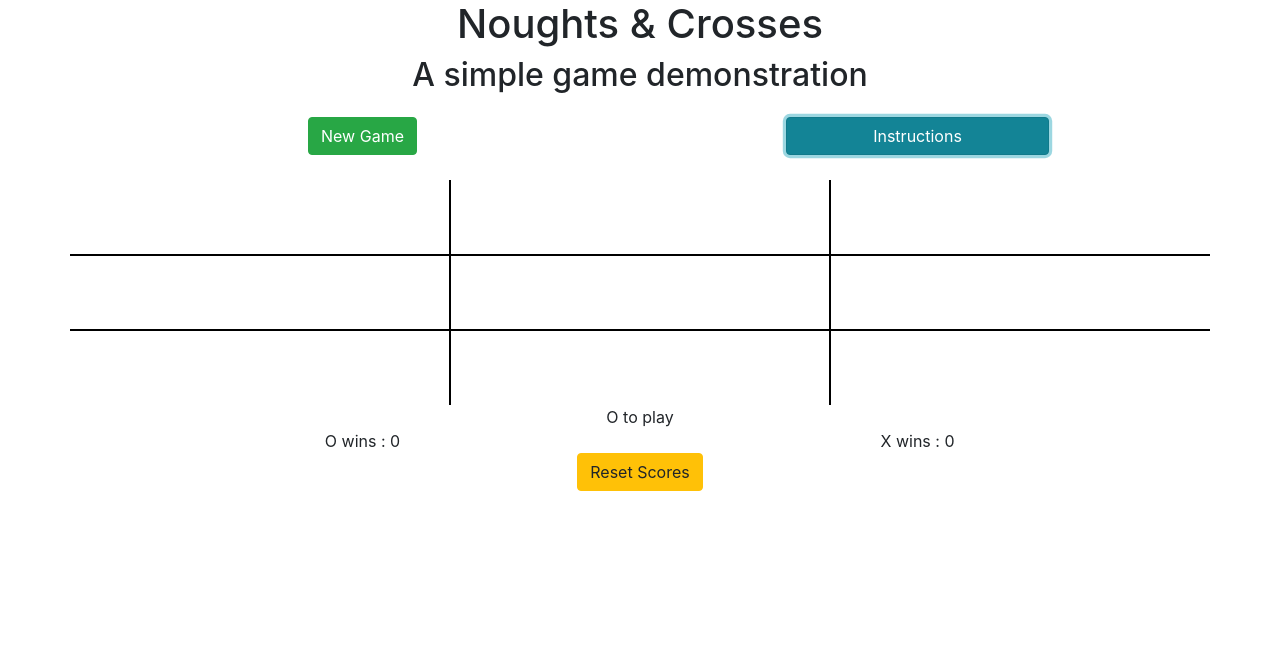
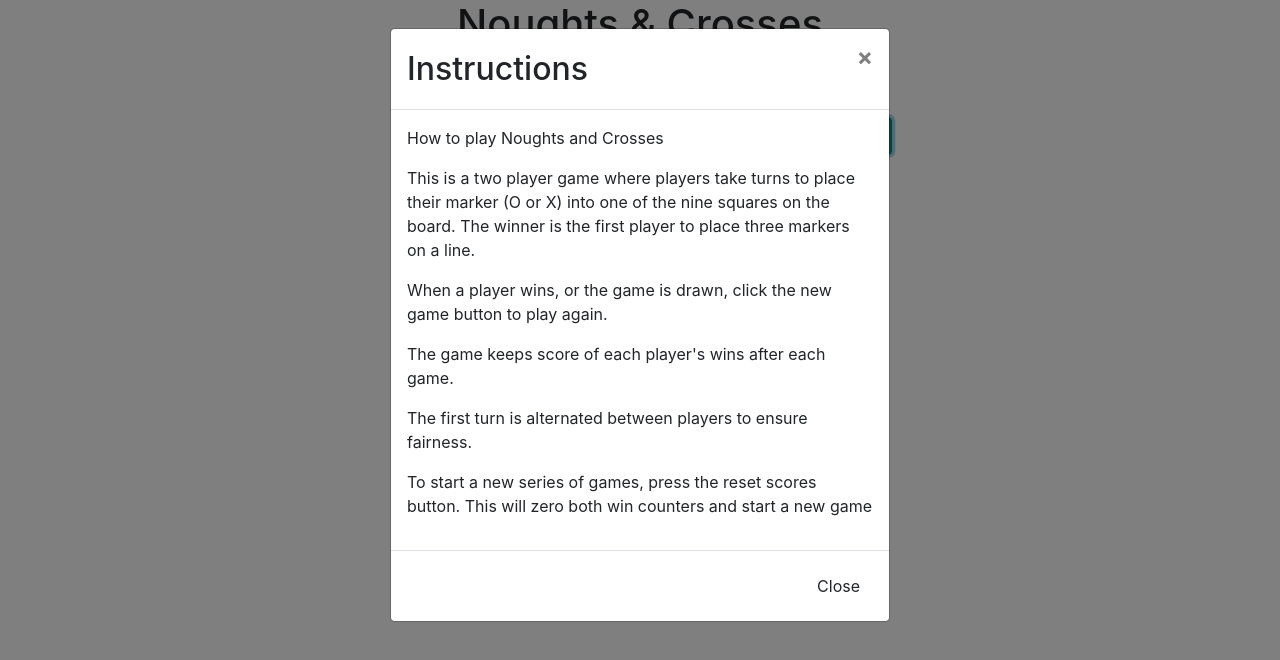
Before and after one commit to BackstagecrewIS/tictactoe, a plain HTML site: page index.html in a window 1280 px wide. Both pictures are taken after a click on the button "Instructions". Drawn offline with nearby package versions, Linux system fonts and the light colour scheme; a web font is replaced by a local one.

Commit message:
Add modal popup for the game instuctions

```diff
--- a/assets/css/style.css
+++ b/assets/css/style.css
@@ -16,8 +16,10 @@ h1, h2 {
 
 /*------------------------- Game Board ----------------------- */
 
-.game-board {
-    height: 75px;
+.game-board, row {
+    display: flex;
+    -ms-flex-wrap: wrap;
+    justify-content: center;
 }
 
 .square {
--- a/assets/js/game.js
+++ b/assets/js/game.js
@@ -112,21 +112,21 @@ document.addEventListener('DOMContentLoaded', function() {
       };
 // ---------------------------------------- Button listeners
 
-      let buttons = document.getElementsByTagName('button');
-      for (let button of buttons) {
-          button.addEventListener("click", function() {
-              if (this.getAttribute("data-type") === "new-game") {
-                  newGame();
-              } else if (this.getAttribute("data-type") === "instructions") {
-                  showInstructions();
-              } else if (this.getAttribute("data-type") === "reset") {
-                  console.log("Reset");
-              } else {
-                  console.log("ERROR");
-              };
+      // let buttons = document.getElementsByTagName('button');
+      // for (let button of buttons) {
+      //     button.addEventListener("click", function() {
+      //         if (this.getAttribute("data-type") === "new-game") {
+      //             newGame();
+      //         } else if (this.getAttribute("data-type") === "instructions") {
+      //             showInstructions();
+      //         } else if (this.getAttribute("data-type") === "reset") {
+      //             console.log("Reset");
+      //         } else {
+      //             console.log("ERROR");
+      //         };
 
-          });
-      };
+      //     });
+      // };
 });
 
 // ---------------------------------------- Check for valid move
--- a/index.html
+++ b/index.html
@@ -4,9 +4,12 @@
     <meta charset="UTF-8">
     <meta http-equiv="X-UA-Compatible" content="IE=edge">
     <meta name="viewport" content="width=device-width, initial-scale=1.0">
+    <script src="https://code.jquery.com/jquery-3.6.3.js" integrity="sha256-nQLuAZGRRcILA+6dMBOvcRh5Pe310sBpanc6+QBmyVM=" crossorigin="anonymous"></script>
+    <link rel="stylesheet" href="https://cdn.jsdelivr.net/npm/bootstrap@4.4.1/dist/css/bootstrap.min.css" integrity="sha384-Vkoo8x4CGsO3+Hhxv8T/Q5PaXtkKtu6ug5TOeNV6gBiFeWPGFN9MuhOf23Q9Ifjh" crossorigin="anonymous">
+    <script src="https://cdn.jsdelivr.net/npm/bootstrap@4.3.1/dist/js/bootstrap.min.js" integrity="sha384-JjSmVgyd0p3pXB1rRibZUAYoIIy6OrQ6VrjIEaFf/nJGzIxFDsf4x0xIM+B07jRM" crossorigin="anonymous"></script>
+
+
     <link rel="stylesheet" href="assets/css/style.css">
-    <link rel="stylesheet" href="https://cdn.jsdelivr.net/npm/bootstrap@4.4.1/dist/css/bootstrap.min.css" integrity="sha384-Vkoo8x4CGsO3+Hhxv8T/Q5PaXtkKtu6ug5TOeNV6gBiFeWPGFN9MuhOf23Q9Ifjh" crossorigin="anonymous">
-    <script src="https://kit.fontawesome.com/f80fe9b438.js" crossorigin="anonymous"></script>
     <script src="assets/js/game.js"></script>
     <title>Noughts And Crosses</title>
 </head>
@@ -25,25 +28,25 @@
             <button type="button" data-type = "new-game" class="btn btn-success" id="new_game">New Game</button>
           </div>
           <div class="col-6">
-            <button type="button" data-type = "instructions" class="btn btn-info" id="instructions">Instructions</button>
+            <button type="button" data-type = "instructions" class="btn btn-info" data-toggle="modal" data-target="#modal">Instructions</button>
           </div>
         </div>
     </div>
     <section>
         <div class="row game-board">
-            <div id="1" class="square game-square-1 col"><span></span></div>
-            <div id="2" class="square game-square-2 col"><span></span></div>
-            <div id="3" class="square game-square-3 col"><span></span></div>
+            <div id="1" class="square game-square-1 col-2"><span></span></div>
+            <div id="2" class="square game-square-2 col-2"><span></span></div>
+            <div id="3" class="square game-square-3 col-2"><span></span></div>
         </div>
         <div class="row game-board">
-            <div id="4" class="square game-square-4 col"><span></span></div>
-            <div id="5" class="square game-square-5 col"><span></span></div>
-            <div id="6" class="square game-square-6 col"><span></span></div>
+            <div id="4" class="square game-square-4 col-2"><span></span></div>
+            <div id="5" class="square game-square-5 col-2"><span></span></div>
+            <div id="6" class="square game-square-6 col-2"><span></span></div>
         </div>
         <div class="row game-board">
-            <div id="7" class="square game-square-7 col"><span></span></div>
-            <div id="8" class="square game-square-8 col"><span></span></div>
-            <div id="9" class="square game-square-9 col"><span></span></div>
+            <div id="7" class="square game-square-7 col-2"><span></span></div>
+            <div id="8" class="square game-square-8 col-2"><span></span></div>
+            <div id="9" class="square game-square-9 col-2"><span></span></div>
         </div>
     </section>
 
@@ -73,6 +76,35 @@
           </div>
         </div>
     </div>
+    <!-- Modal popup instructions -->
+    <div class="modal fade" id="modal" role="dialog">
+        <div class="modal-dialog">
+
+          <!-- Modal content-->
+          <div class="modal-content">
+            <div class="modal-header">
+              <h2 class="modal-title">Instructions</h2>
+              <button type="button" class="close" data-dismiss="modal">&times;</button>
+            </div>
+            <div class="modal-body">
+                <p>How to play Noughts and Crosses</p>
+                <p>This is a two player game where players take turns to place their marker (O or X)
+                    into one of the nine squares on the board.
+                    The winner is the first player to place three markers on a line.</p>
+                <p>When a player wins, or the game is drawn, click the new game button to play again.</p>
+                <p>The game keeps score of each player's wins after each game.</p>
+                <p>The first turn is alternated between players to ensure fairness.</p>
+                <p>To start a new series of games, press the reset scores button.
+                    This will zero both win counters and start a new game</p>
+            </div>
+            <div class="modal-footer">
+              <button type="button" class="btn btn-default" data-dismiss="modal">Close</button>
+            </div>
+          </div>
+
+        </div>
+      </div>
+
     <footer>
 
     </footer>
```
